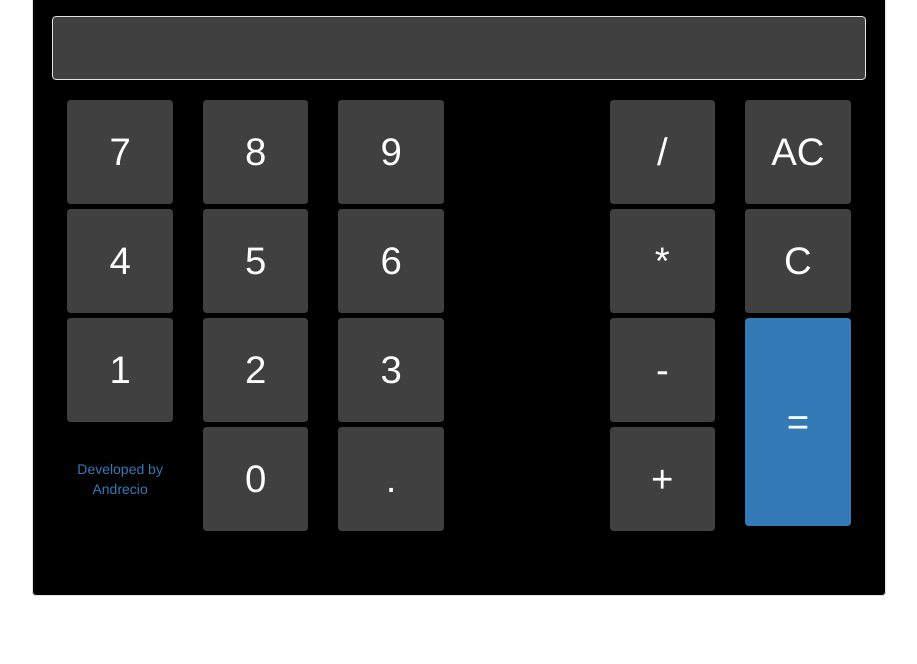
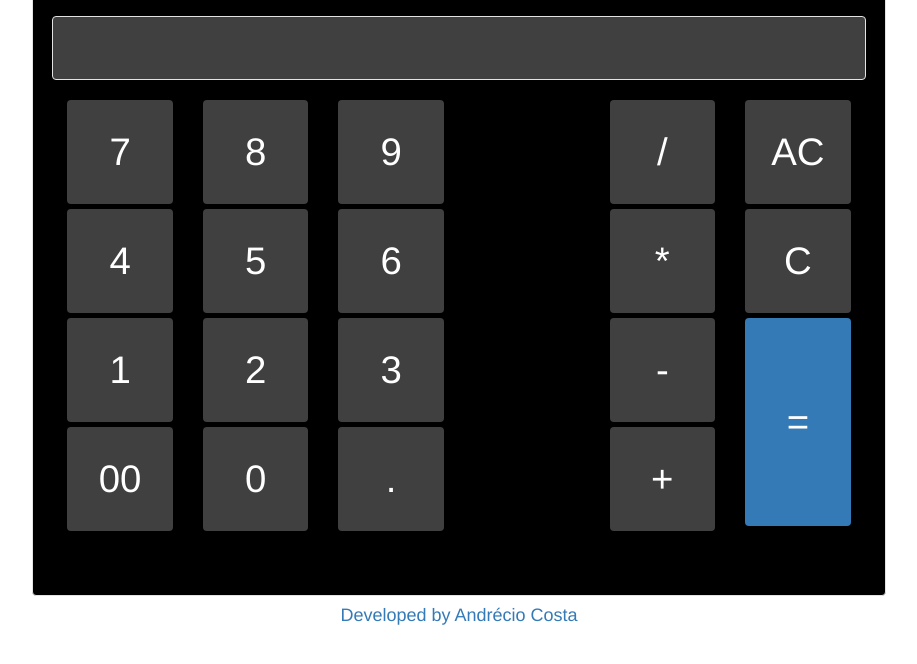
Before and after one commit to andreciobezerra/calculator, a plain HTML site: page index.html in a window 1280 px wide. Shown: the part 104-768 px from the top of the page, without its empty margins (181-1098 px from the left). Drawn offline with nearby package versions, Linux system fonts and the light colour scheme; a web font is replaced by a local one.

Commit message:
'Bouttom 00 add'

```diff
--- a/index.html
+++ b/index.html
@@ -19,7 +19,7 @@
         <button class="btn btn-block button" value="7">7</button>
         <button class="btn btn-block button" value="4">4</button>
         <button class="btn btn-block button" value="1">1</button>
-        <button class="btn-block" id="logo"><a href="#">Developed by Andrecio</a></button>
+        <button class="btn btn-block button" value="00">00</button>
       </div>
       <div class="col-xs-2">
         <button class="btn btn-block button" value="8">8</button>
@@ -40,13 +40,16 @@
         <button class="btn btn-block button ops" value=" - ">-</button>
         <button class="btn btn-block button ops" value=" + ">+</button>
       </div>
-
       <div class="col-xs-2">
           <button class="btn btn-block" id="clear">AC</button>
           <button class="btn btn-block" id="erase">C</button>
           <button class="btn btn-block" id="equal-button">=</button>
       </div>
     </div>
+  </div>
+  <div class="container-fluid row">
+    <h4 class="text-center"><a href="#"  id="my-link">Developed by Andrécio Costa</a></h4>
+  </div>
   <script src="./calc.js"></script>
 </body>
 </html>
```
